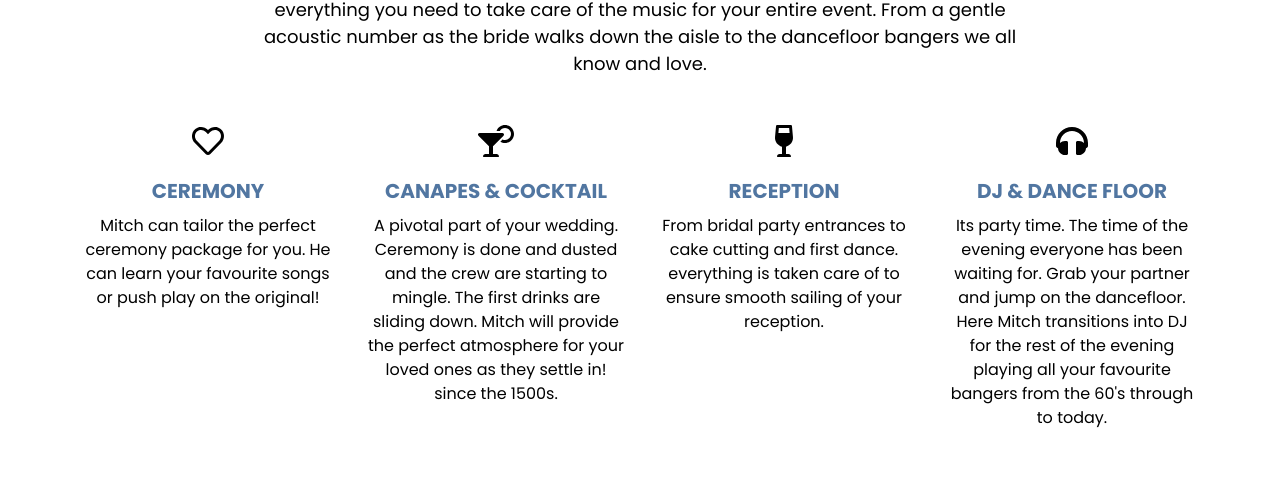
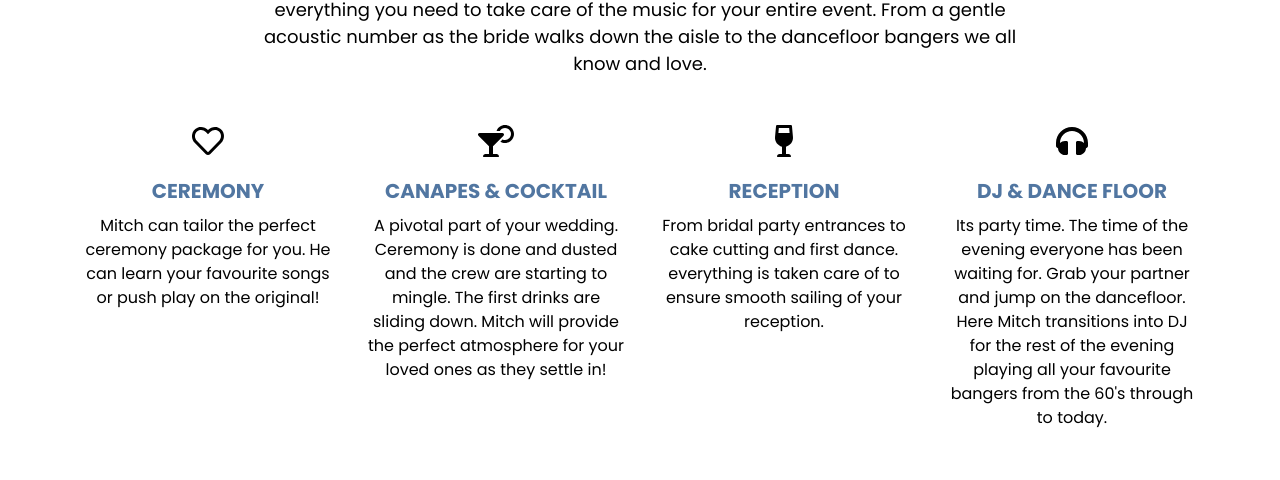
Before and after one commit to madwester/mitch-2021, a React (Create React App) app: page / in a window 1280 px wide. Shown: the part 3038-3518 px from the top of the page. Built offline with nearby package versions, Linux system fonts and the light colour scheme.

Commit message:
copy changes

```diff
--- a/src/sections/Contact.tsx
+++ b/src/sections/Contact.tsx
@@ -7,7 +7,7 @@ export const Contact = React.memo(() => (
     <h1>Get in touch!</h1>
     <div style={{ margin: "0 auto", maxWidth: "720px" }}>
       <p>
-        Whether it's a text, email or a slide into his DM on{" "}
+        Text, email or a slide into his DM's on{" "}
         <a href="https://www.instagram.com/mitchinthemountains/">Instagram</a>.
         Mitch would love to hear from you.
       </p>
--- a/src/sections/Weddings.tsx
+++ b/src/sections/Weddings.tsx
@@ -24,7 +24,7 @@ export const Weddings = React.memo(() => (
         <Heading>Canapes & cocktail</Heading>A pivotal part of your wedding.
         Ceremony is done and dusted and the crew are starting to mingle. The
         first drinks are sliding down. Mitch will provide the perfect atmosphere
-        for your loved ones as they settle in! since the 1500s.
+        for your loved ones as they settle in!
       </div>
       <div>
         <Icon className="fas fa-wine-glass-alt"></Icon>
```
